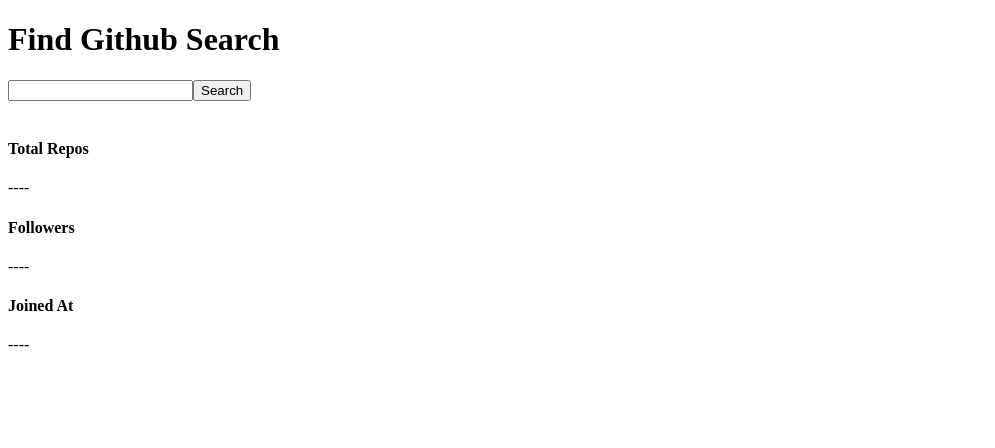
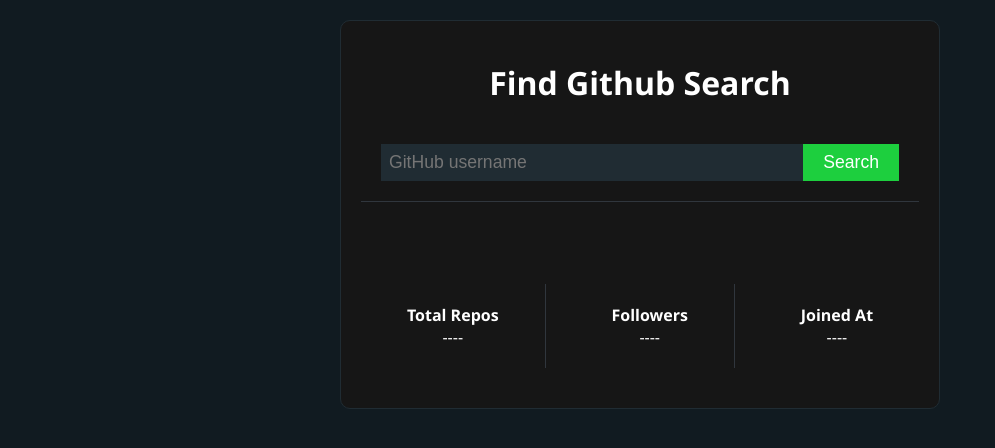
Before and after one commit to SadimMali/github-userInfo-search, a React (Vite) app: page / in a window 1280 px wide. Shown: the top 448 px of the page, without its empty margins (0-995 px from the left). Built offline with nearby package versions, Linux system fonts and the light colour scheme.

Commit message:
style : Add css style

```diff
--- a/src/App.jsx
+++ b/src/App.jsx
@@ -1,14 +1,13 @@
 import { useEffect, useState } from "react";
-import "./App.css";
+import { SearchUsername } from "./components/SearchUsername";
 import { UserDetails } from "./components/UserDetails";
-import { SearchUsername } from "./components/SearchUsername";
 
 function App() {
   //states
   const [user, setUser] = useState("");
   const [username, setUsername] = useState("");
 
-  //Hold user's after fetching
+  //Hold user's data after fetching
   const [userData, setUserData] = useState(null);
 
   //Fetch the data
@@ -38,24 +37,28 @@ function App() {
     e.preventDefault();
   }
 
-  function handleChange(e){
+  function handleChange(e) {
     setUser(e.target.value);
   }
 
   return (
-    <>
-      <h1>Find Github Search </h1>
-      <SearchUsername handleSearch={handleSearch} user={user} handleChange={handleChange} />
+    <main>
+      <h1 className="heading">Find Github Search </h1>
+      <SearchUsername
+        handleSearch={handleSearch}
+        user={user}
+        handleChange={handleChange}
+      />
 
       {userData != null ? (
         <UserDetails
           avatar={userData.avatar_url}
-          username = {username}
+          username={username}
           html_url={userData.html_url}
           bio={userData.bio}
           public_repos={userData.public_repos}
           followers={userData.followers}
-          joinedAt={new Date (userData.created_at).toLocaleDateString()}
+          joinedAt={new Date(userData.created_at).toLocaleDateString()}
         />
       ) : (
         <UserDetails
@@ -67,7 +70,7 @@ function App() {
           joinedAt={"----"}
         />
       )}
-    </>
+    </main>
   );
 }
 
--- a/src/components/SearchUsername.jsx
+++ b/src/components/SearchUsername.jsx
@@ -1,13 +1,11 @@
-
-export const SearchUsername = ({handleSearch, user, handleChange}) => {
-    return (
-      <form
-      onSubmit={handleSearch}
-    >
+export const SearchUsername = ({ handleSearch, user, handleChange }) => {
+  return (
+    <form onSubmit={handleSearch} className="d-flex gap-20 p-2">
       <input
         type="text"
         name="username"
         id="userName"
+        placeholder="GitHub username"
         value={user}
         onChange={handleChange}
       />
@@ -15,5 +13,5 @@ export const SearchUsername = ({handleSearch, user, handleChange}) => {
         Search
       </button>
     </form>
-    )
-  }
+  );
+};
--- a/src/components/UserDetails.jsx
+++ b/src/components/UserDetails.jsx
@@ -7,19 +7,20 @@ export const UserDetails = ({
   followers,
   joinedAt,
 }) => {
-
   return (
     <>
-      <div className="avatar-profile">
-        <img src={avatar} alt="" />
+      <div className="avatar-profile p-2">
+        <img src={avatar} />
         <h3>
-          <a href={html_url} target="_blank" title="view profile">{username}</a>
+          <a href={html_url} target="_blank" title="view profile">
+            {username}
+          </a>
         </h3>
       </div>
 
       <p className="bio">{bio}</p>
 
-      <div className="details-container">
+      <div className="details-container d-flex gap-2">
         <div>
           <h4>Total Repos</h4>
           <p>{public_repos}</p>
--- a/src/index.css
+++ b/src/index.css
@@ -0,0 +1,83 @@
+* {
+  margin: 0px;
+  padding: 0px;
+  box-sizing: border-box;
+}
+body {
+  background-color: #111b21;
+  color: white;
+  padding: 20px;
+  height: 100vh;
+  font-family: "Segoe UI", Tahoma, Geneva, Verdana, sans-serif;
+}
+main {
+  background-color: #161616;
+  text-align: center;
+  padding: 40px 20px;
+  margin: 0 auto;
+  max-width: 600px;
+  border: 1px solid #202c33;
+  border-radius: 10px;
+}
+.heading {
+  margin-bottom: 20px;
+}
+
+.d-flex {
+  display: flex;
+}
+.gap-2 {
+  gap: 20px;
+}
+.p-2 {
+  padding: 20px;
+}
+/* SearchUsername */
+
+form {
+  margin-top: 20px;
+  border-bottom: 1px solid #30363d;
+}
+form input:first-child {
+  width: 100%;
+  background-color: #202c33;
+}
+form button {
+  background-color: #1dcf3e;
+  color: #ffff;
+  padding: 0 20px;
+  cursor: pointer;
+}
+form input,
+button {
+  border: 0;
+  padding: 8px;
+  outline: none;
+  font-size: 1.1rem;
+  transition: all 250ms linear;
+}
+
+/* user details */
+.details-container {
+  align-items: center;
+  justify-content: space-evenly;
+}
+.details-container div {
+  flex-grow: 1;
+  padding: 20px 0;
+}
+div.details-container div:not(:last-of-type) {
+  border-right: 1px solid #30363d;
+}
+.avatar-profile img {
+  width: 150px;
+  border-radius: 50%;
+}
+p.bio {
+  font-style: italic;
+  margin-bottom: 20px;
+}
+h3 a {
+  text-decoration: none;
+  color: aqua;
+}
```
Also changed, not shown: src/App.css (deleted).
